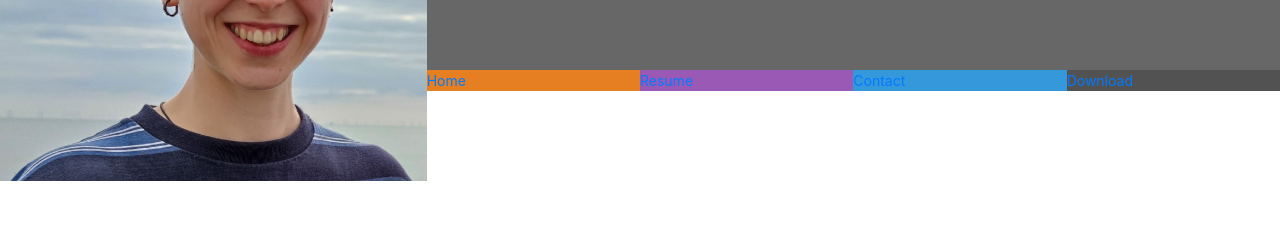
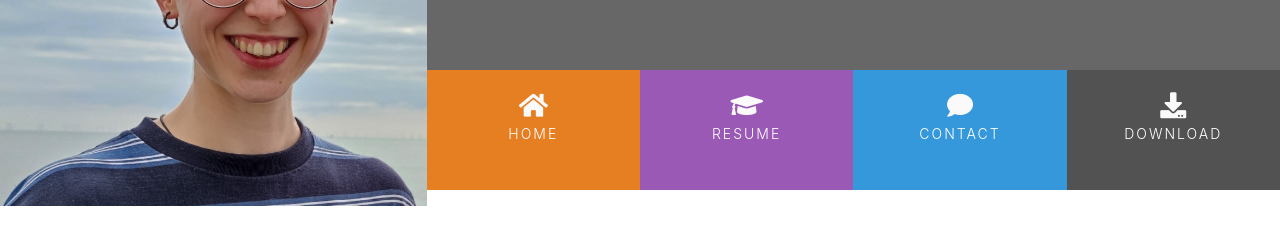
Before and after one commit to mountaincharlie/Resume-Project, a plain HTML site: page index.html in a window 1280 px wide. Shown: the part 179-424 px from the top of the page. Drawn offline with nearby package versions, Linux system fonts and the light colour scheme.

Commit message:
Add icons and styling to the menu items

```diff
--- a/assets/css/style.css
+++ b/assets/css/style.css
@@ -74,5 +74,37 @@ header{
 #nav li{
     font-size: 14px;
     padding: 0;
-    /* text-align: center; */
 }
+
+/* 1/3 of the image height */
+.menuitem{
+    height:120px;
+    text-align: center;
+    padding: 0;
+}
+
+.menuitem a{
+    /* ensuring the whole area is clickable */
+    width: 100%;
+    text-decoration: none;
+    color: #ffffff;
+    height: 120px;
+}
+
+.menuitem a i{
+    padding-top: 22px;
+    display: block;
+    color: #fafafa;
+    font-size: 26px;
+}
+
+.menuitem span{
+    display: block;
+    width: 100%;
+    padding-top: 5px;
+    text-align: center;
+    text-transform: uppercase;
+    font-size: 14px;
+    font-weight: 300;
+    letter-spacing: 2px;
+}
--- a/index.html
+++ b/index.html
@@ -35,17 +35,17 @@
                         <div class="col">
                             <ul id="nav" class="list-inline menucontainer">
                                 <!--setting the columns for mobile first (2 cols on mobile and 4 on larger)-->
-                                <li class="col-6 col-sm-3 ui-menu-color-home list-inline-item">
-                                    <a href="#"><span>Home</span></a>
+                                <li class="col-6 col-sm-3 ui-menu-color-home list-inline-item menuitem">
+                                    <a href="#"><i class="fa fa-home" aria-hidden="true"></i><span>Home</span></a>
                                 </li>
-                                <li class="col-6 col-sm-3 ui-menu-color-resume list-inline-item">
-                                    <a href="#"><span>Resume</span></a>
+                                <li class="col-6 col-sm-3 ui-menu-color-resume list-inline-item menuitem">
+                                    <a href="#"><i class="fa fa-graduation-cap" aria-hidden="true"></i><span>Resume</span></a>
                                 </li>
-                                <li class="col-6 col-sm-3 ui-menu-color-contact list-inline-item">
-                                    <a href="#"><span>Contact</span></a>
+                                <li class="col-6 col-sm-3 ui-menu-color-contact list-inline-item menuitem">
+                                    <a href="#"><i class="fa fa-comment" aria-hidden="true"></i><span>Contact</span></a>
                                 </li>
-                                <li class="col-6 col-sm-3 ui-menu-color-download list-inline-item">
-                                    <a href="#"><span>Download</span></a>
+                                <li class="col-6 col-sm-3 ui-menu-color-download list-inline-item menuitem">
+                                    <a href="#"><i class="fa fa-download" aria-hidden="true"></i><span>Download</span></a>
                                 </li>
 
                             </ul>
```
